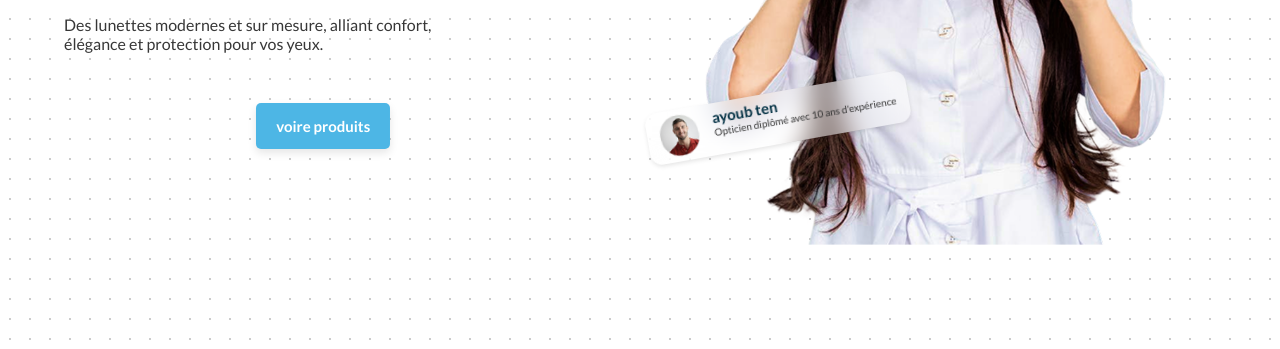
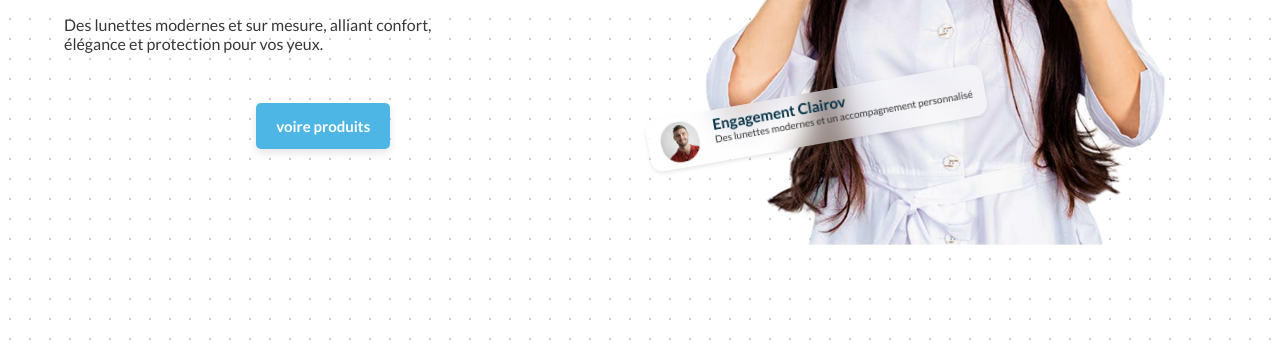
Before and after one commit to AyoubTENBIH/CLAIROV_website, a plain HTML site: page index.html in a window 1280 px wide. Shown: the part 451-800 px from the top of the page. Drawn offline with nearby package versions, Linux system fonts and the light colour scheme.

Commit message:
badge hero mod

```diff
--- a/index.html
+++ b/index.html
@@ -102,8 +102,8 @@
           <img src="images/bdg-img.png" alt="Lunettes modernes et sur mesure pour une vision claire">
         </div>
         <div class="text">
-          <h3>ayoub ten</h3>
-          <p>Opticien diplômé avec 10 ans d'expérience</p>
+          <h3>Engagement Clairov</h3>
+          <p>Des lunettes modernes et un accompagnement personnalisé</p>
         </div>
       </div>
       <img src="images/Pexels Photo by Antoni Shkraba Studio.png" alt="Opticienne avec lunettes de test">
```
